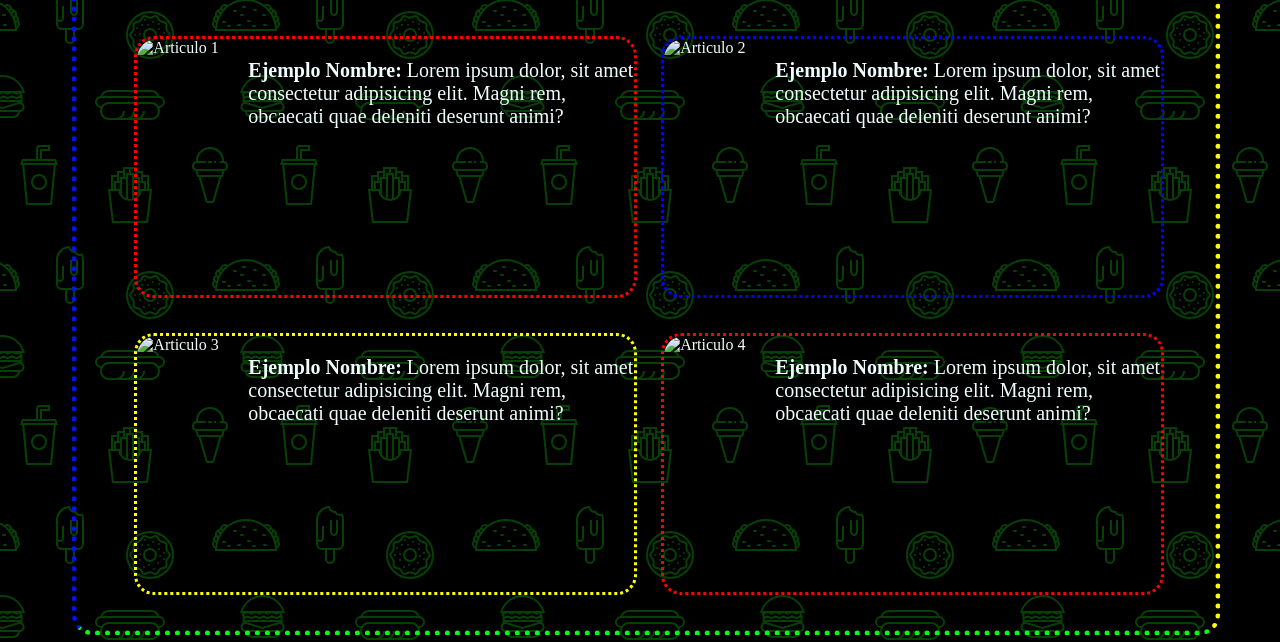
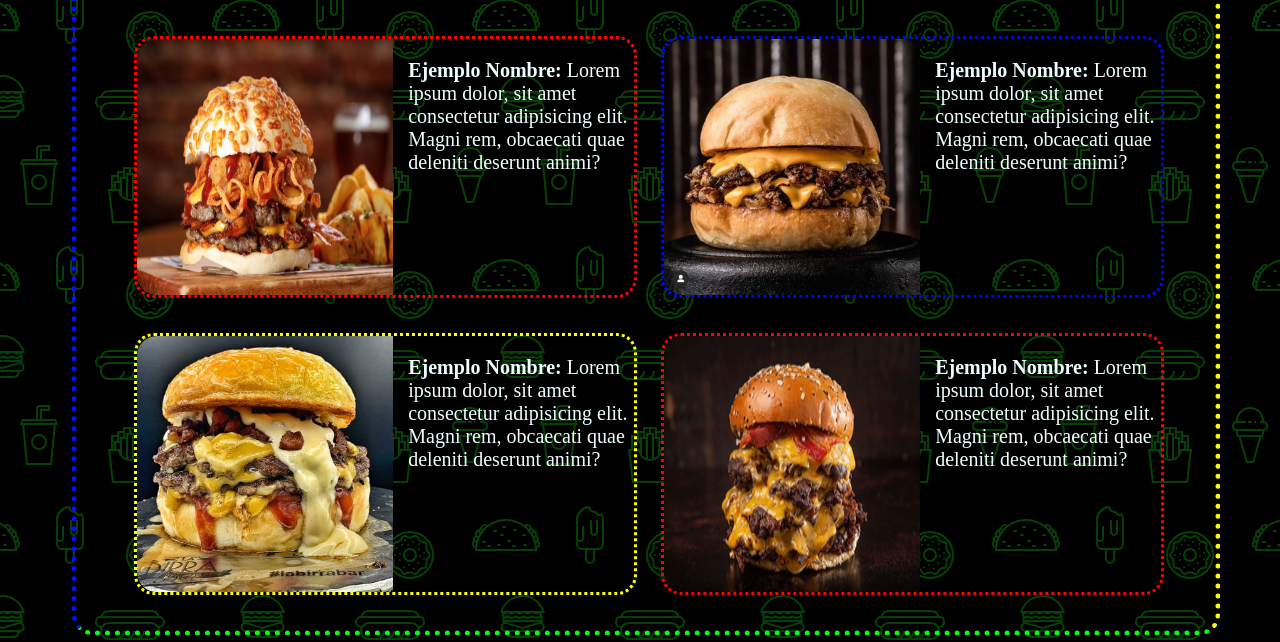
Before and after one commit to MARTINPIMENTA/Proyecto_Sitio_Web_CODERHOUSE, a plain HTML site: page destacadas.html in a window 1280 px wide. Shown: the part 185-827 px from the top of the page. Drawn offline with nearby package versions, Linux system fonts and the light colour scheme.

Commit message:
imagenes

```diff
--- a/destacadas.html
+++ b/destacadas.html
@@ -58,32 +58,32 @@
         <h1>Destacadas</h1>
       </div>
       <div class="contenedorArticulos">
-        <article class="articuloBurger" data-aos="fade-down" data-aos-easing="linear" data-aos-duration="1500">
-          <img src="" alt="Articulo 1" />
+        <article class="articuloBurger" id="articulo1" data-aos="fade-down" data-aos-easing="linear" data-aos-duration="1500">
+          <img src="imgs\destacada_1.jpeg" alt="Articulo 1" />
           <p>
             <strong class="nombreArticulo">Ejemplo Nombre: </strong>
             Lorem ipsum dolor, sit amet consectetur adipisicing elit. Magni rem,
             obcaecati quae deleniti deserunt animi?
           </p>
         </article>
-        <article class="articuloBurger" data-aos="fade-up" data-aos-duration="3000">
-          <img src="" alt="Articulo 2" />
+        <article class="articuloBurger" id="articulo2" data-aos="fade-up" data-aos-duration="3000">
+          <img src="imgs\destacada_2.jpg" alt="Articulo 2" />
           <p>
             <strong class="nombreArticulo">Ejemplo Nombre: </strong>
             Lorem ipsum dolor, sit amet consectetur adipisicing elit. Magni rem,
             obcaecati quae deleniti deserunt animi?
           </p>
         </article>
-        <article class="articuloBurger" data-aos="fade-down" data-aos-easing="linear" data-aos-duration="1500">
-          <img src="" alt="Articulo 3" />
+        <article class="articuloBurger" id="articulo3"  data-aos="fade-down" data-aos-easing="linear" data-aos-duration="1500">
+          <img src="imgs\destacada_3.jpg" alt="Articulo 3" />
           <p>
             <strong class="nombreArticulo">Ejemplo Nombre: </strong>
             Lorem ipsum dolor, sit amet consectetur adipisicing elit. Magni rem,
             obcaecati quae deleniti deserunt animi?
           </p>
         </article>
-        <article class="articuloBurger" data-aos="fade-up" data-aos-duration="3000">
-          <img src="" alt="Articulo 4" />
+        <article class="articuloBurger" id="articulo4" data-aos="fade-up" data-aos-duration="3000">
+          <img src="imgs\destacada_4.png" alt="Articulo 4" />
           <p>
             <strong class="nombreArticulo">Ejemplo Nombre: </strong>
             Lorem ipsum dolor, sit amet consectetur adipisicing elit. Magni rem,
--- /dev/null
+++ b/styles/parrilla.css
@@ -0,0 +1,4 @@
+.articuloBurger img {
+  width: 256px;
+  height: 220px;
+}
```
Also changed, not shown: distintas.html (+6 -5 lines), parrilla.html (+7 -5 lines), imgs/destacada_1.jpeg (added), imgs/destacada_2.jpg (added), imgs/destacada_3.jpg (added), imgs/destacada_4.png (added), imgs/parrilla.jpg (added), imgs/vegana.jpg (added).
